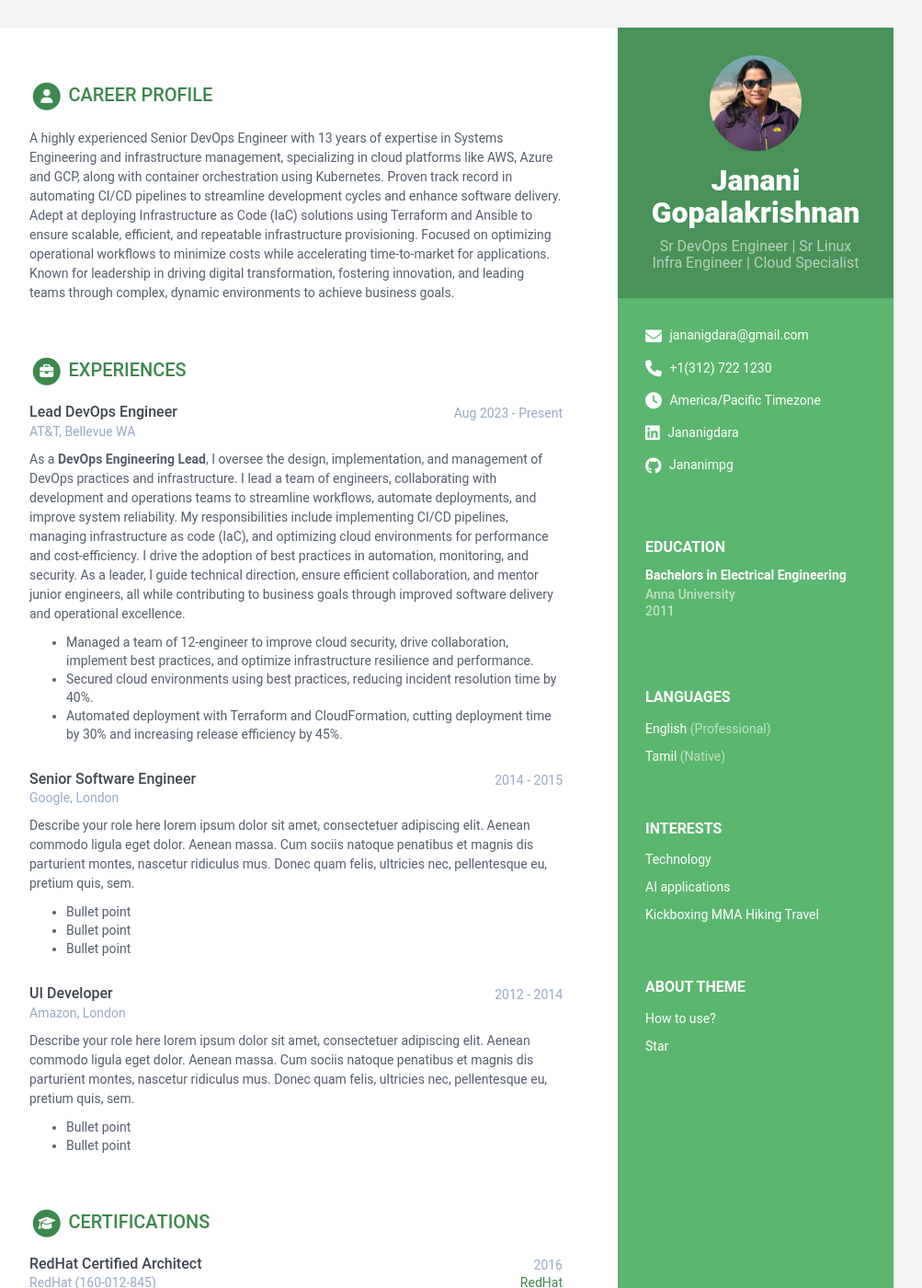
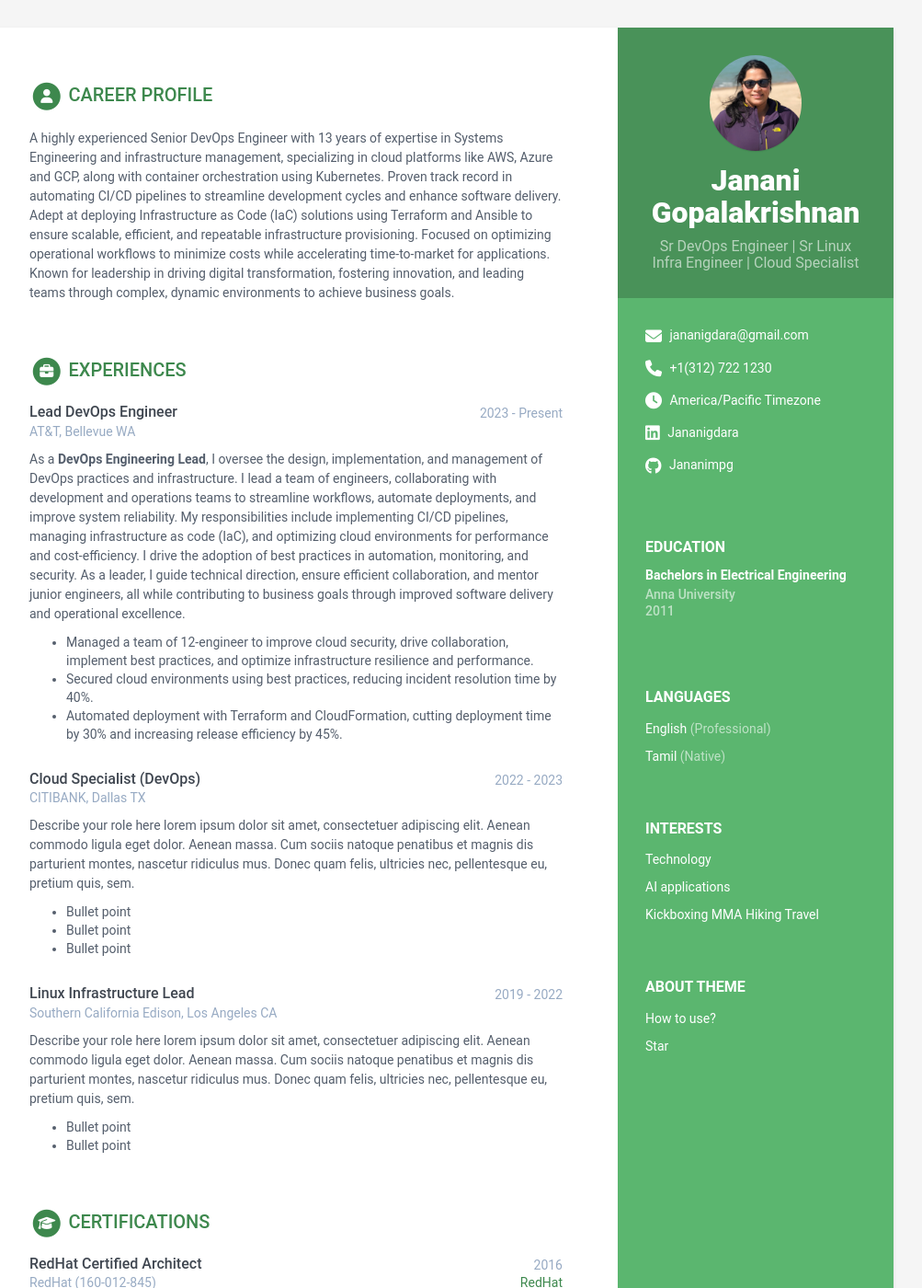
Before and after one commit to Jananimpg/portfolio, a Jekyll site: the page built from index.html, in a window 1280 px wide and 1400 px high. Shown: the whole window at 92% size, without its empty margins (168-1171 px from the left). Built offline with Jekyll 4.4.1, drawn with Linux system fonts in a browser that asks for light colours.

Commit message:
Update data.yml

```diff
--- a/_data/data.yml
+++ b/_data/data.yml
@@ -92,7 +92,7 @@ experiences:
   title: Experiences
   info:
   - role: Lead DevOps Engineer
-    time: Aug 2023 - Present
+    time: 2023 - Present
     company: AT&T, Bellevue WA
     details: |
       As a **DevOps Engineering Lead**, I oversee the design, implementation, and management of DevOps practices and infrastructure. I lead a team of engineers, collaborating with development and operations teams to streamline workflows, automate deployments, and improve system reliability. My responsibilities include implementing CI/CD pipelines, managing infrastructure as code (IaC), and optimizing cloud environments for performance and cost-efficiency. I drive the adoption of best practices in automation, monitoring, and security. As a leader, I guide technical direction, ensure efficient collaboration, and mentor junior engineers, all while contributing to business goals through improved software delivery and operational excellence.
@@ -100,9 +100,9 @@ experiences:
         - Secured cloud environments using best practices, reducing incident resolution time by 40%.
         - Automated deployment with Terraform and CloudFormation, cutting deployment time by 30% and increasing release efficiency by 45%.
 
-  - role: Senior Software Engineer
-    time: 2014 - 2015
-    company: Google, London
+  - role: Cloud Specialist (DevOps)
+    time:  2022 - 2023
+    company: CITIBANK, Dallas TX
     details: |
       Describe your role here lorem ipsum dolor sit amet, consectetuer
       adipiscing elit. Aenean commodo ligula eget dolor. Aenean massa.
@@ -113,9 +113,9 @@ experiences:
         - Bullet point
         - Bullet point
 
-  - role: UI Developer
-    time: 2012 - 2014
-    company: Amazon, London
+  - role: Linux Infrastructure Lead
+    time: 2019 - 2022
+    company: Southern California Edison, Los Angeles CA
     details: |
       Describe your role here lorem ipsum dolor sit amet, consectetuer
       adipiscing elit. Aenean commodo ligula eget dolor. Aenean massa.
@@ -143,7 +143,7 @@ certifications:
         - * Specialization Options: The RHCA has several specialization areas, including cloud, automation, storage, and application development. Candidates can choose specific tracks based on their expertise.
         - * Hands-On Experience: Achieving RHCA requires passing multiple exams, demonstrating practical skills in real-world scenarios.
         - * Leadership Role: RHCA professionals are equipped to lead and architect complex IT environments, making them highly valued in industries requiring robust, scalable, and secure open-source solutions.
-        -
+
 
   - name: Hashicorp Terraform Associate
     start: 2025
```
